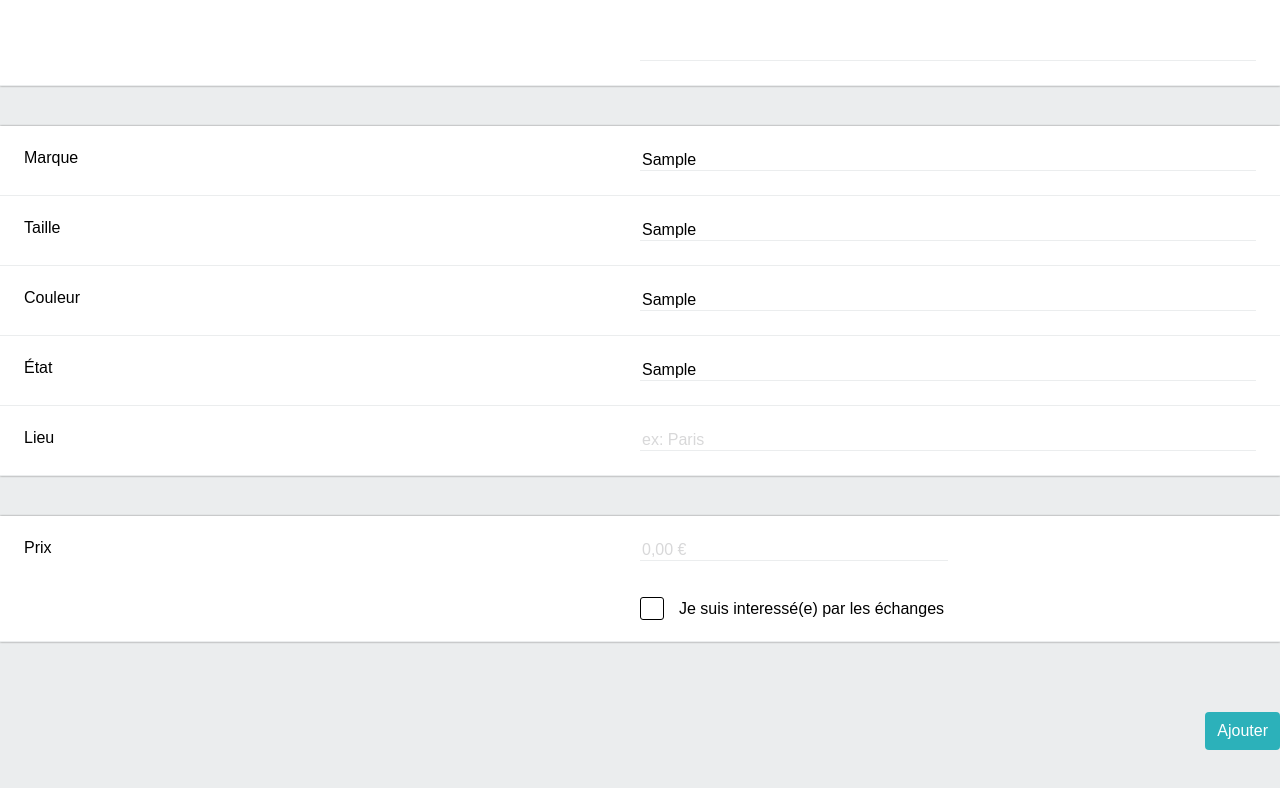
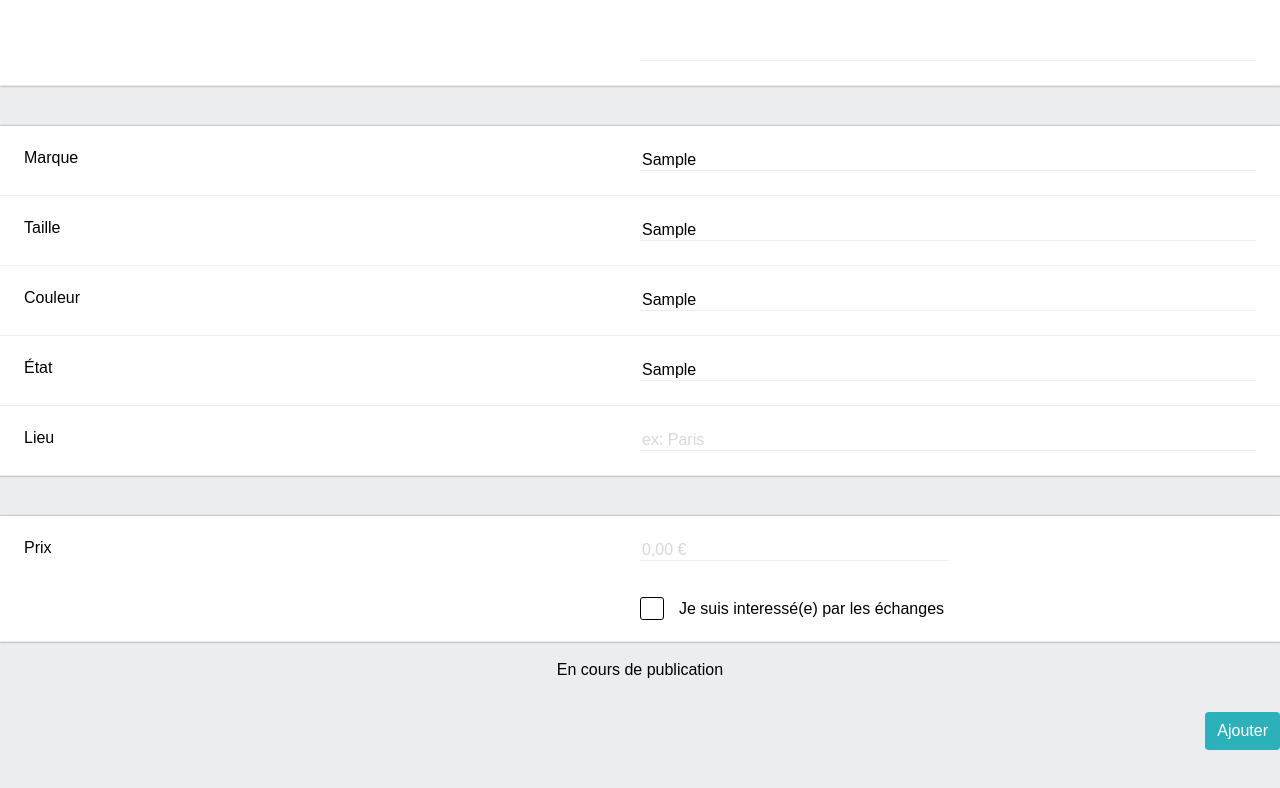
Before and after one commit to NicolasBenais/Vinted-React, a React (Create React App) app: page /publish in a window 1280 px wide. Both pictures are taken after typing "Sample", "Sample", "Sample", "Sample", "Sample", "Sample" into the empty fields and a click on the button "Ajouter". Shown: the part 579-1367 px from the top of the page. Built offline with nearby package versions, Linux system fonts and the light colour scheme; no server answers; a web font is replaced by a local one.

Commit message:
last details about publishment message

```diff
--- a/src/App.css
+++ b/src/App.css
@@ -538,7 +538,7 @@ li {
 }
 
 .submit_form_btn > button {
-  margin: 50px 0;
+  margin: 30px 0 50px 0;
   padding: 12px;
   border: none;
   border-radius: 4px;
@@ -558,3 +558,9 @@ li {
   line-height: 14px;
   cursor: pointer;
 }
+
+.publishment {
+  display: flex;
+  justify-content: center;
+  height: 20px;
+}
--- a/src/pages/Publish.js
+++ b/src/pages/Publish.js
@@ -194,15 +194,16 @@ export default function Publish() {
               </div>
             </div>
           </div>
+          {publishment === false && <div className="publishment"></div>}
+          {publishment === true ? (
+            <div className="publishment">En cours de publication</div>
+          ) : (
+            data && navigate(`/offer/${data._id}`)
+          )}
           <div className="submit_form_btn">
             <button type="submit"> Ajouter</button>
           </div>
         </form>
-        {publishment === true ? (
-          <div>En cours de publication</div>
-        ) : (
-          data && navigate(`/offer/${data._id}`)
-        )}
       </div>
     </div>
   );
```
